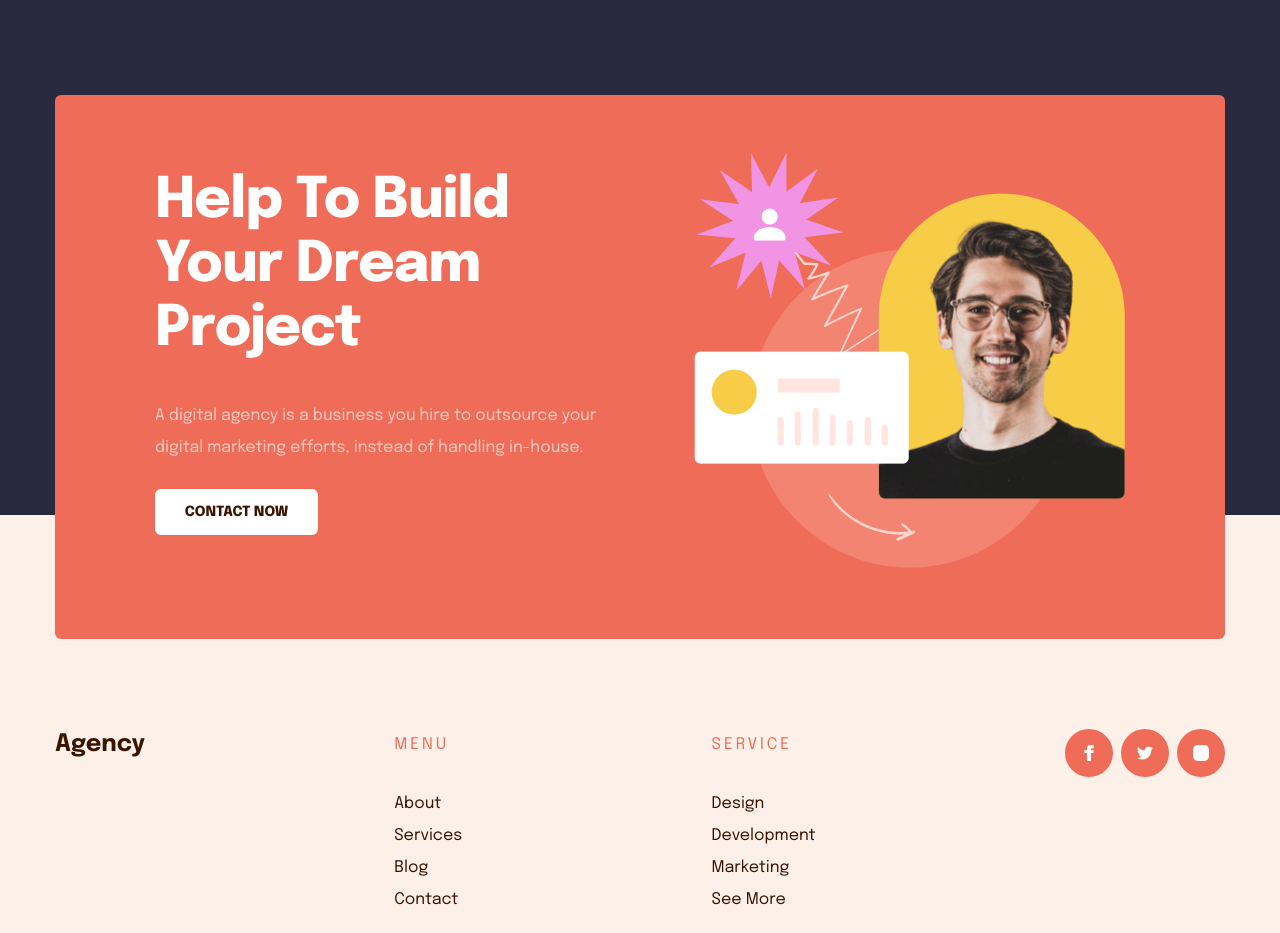
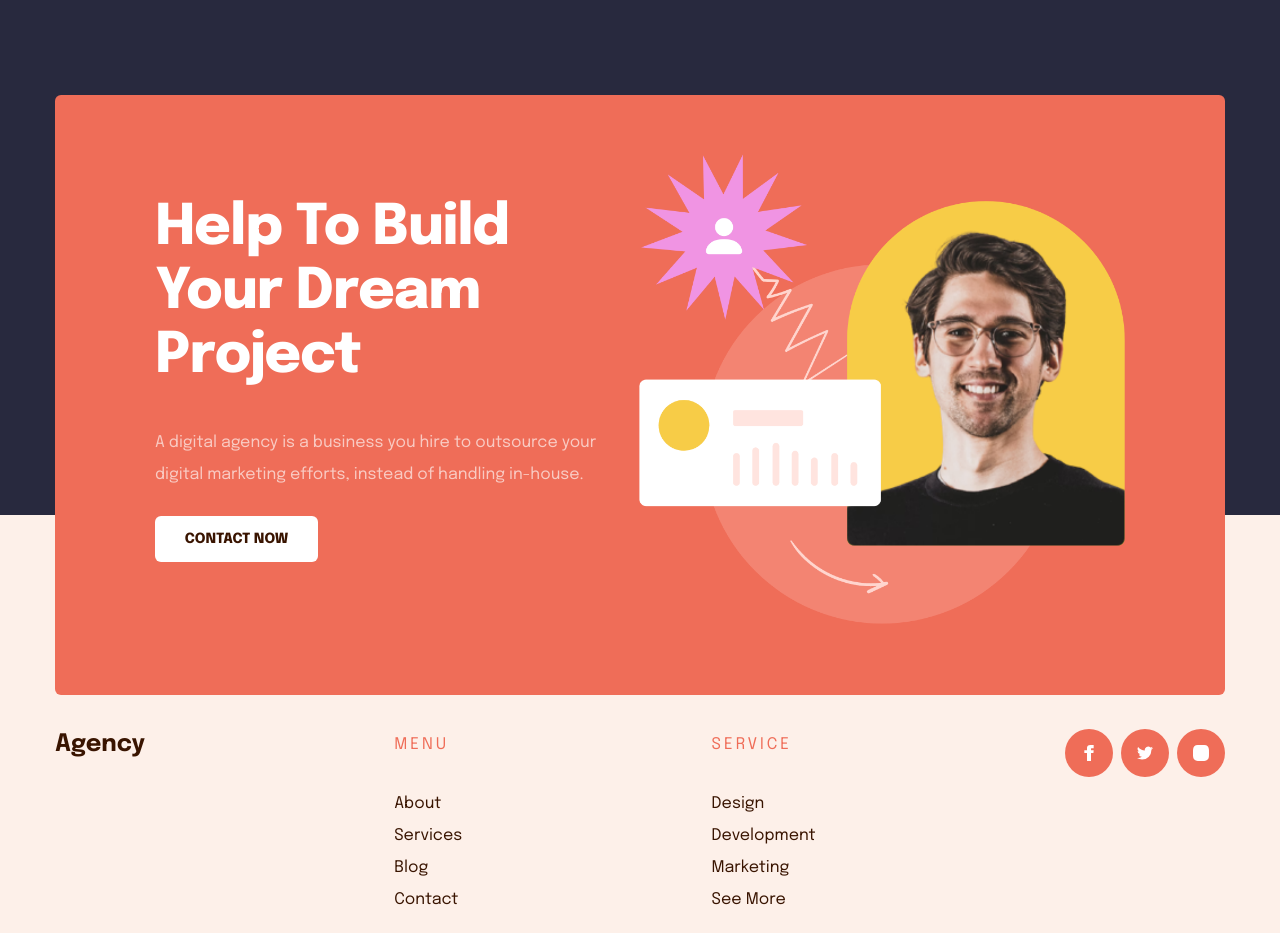
Before and after one commit to littldude/jupiter-test, a plain HTML site: page index.html in a window 1280 px wide. Shown: the part 5280-6213 px from the top of the page. Drawn offline with nearby package versions, Linux system fonts and the light colour scheme.

Commit message:
Fixing image (for safari)

```diff
--- a/scss/style.scss
+++ b/scss/style.scss
@@ -630,13 +630,15 @@ h1,h2,h3,h4,h5 {
         }
         &--img {
             display: flex;
-            flex: 0 0 auto;
-            width: 443px;
-            height: 432px;
+            // width: 443px;
+            // height: 432px;
+            max-width: 100%;
+            height: auto;
             img {
-                display: block;
+
+                flex: 0 0 auto;
                 width: 100%;
-                height: fit-content;
+                height: 100%;
             }
         }
     }
@@ -987,10 +989,10 @@ h1,h2,h3,h4,h5 {
             &--text {
                 width: auto;
             }
-            &--img {
-                width: auto;
-                height: auto;
-            }
+            // &--img {
+            //     width: auto;
+            //     height: auto;
+            // }
         }
     }
 }
```
Also changed, not shown: css/style.css, 1 other file.
